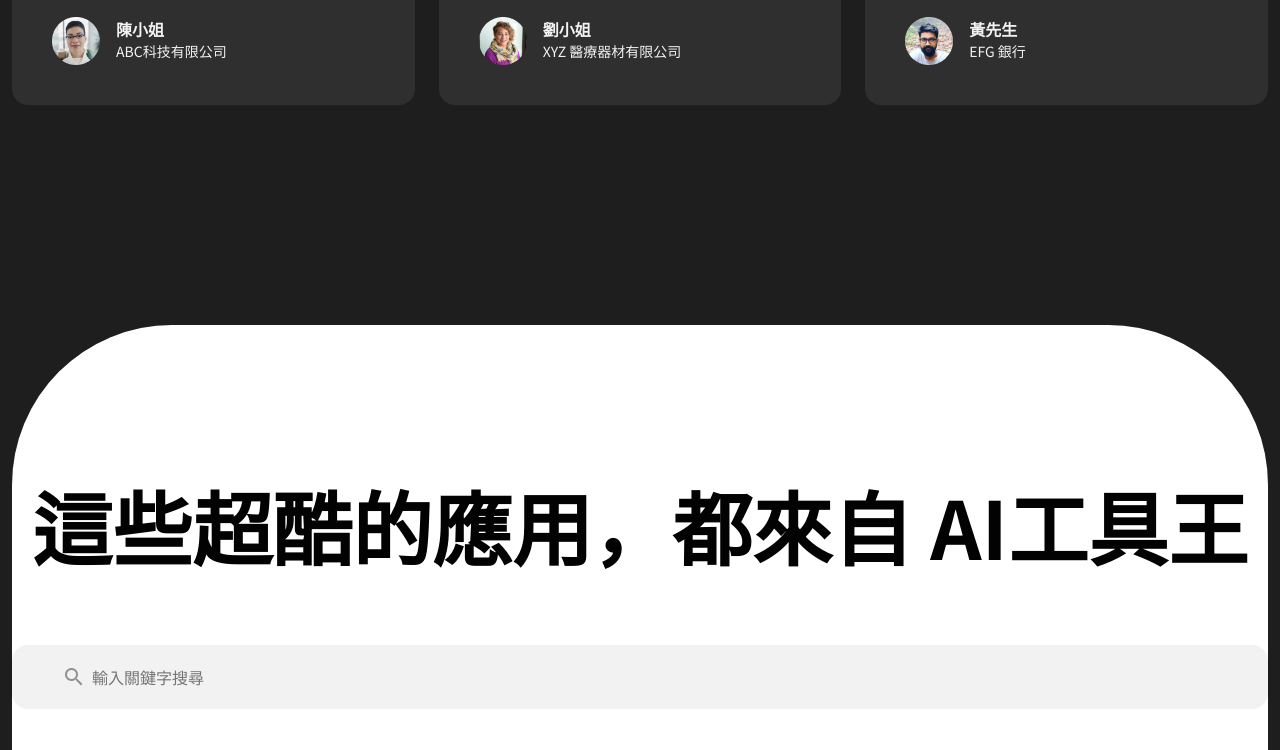
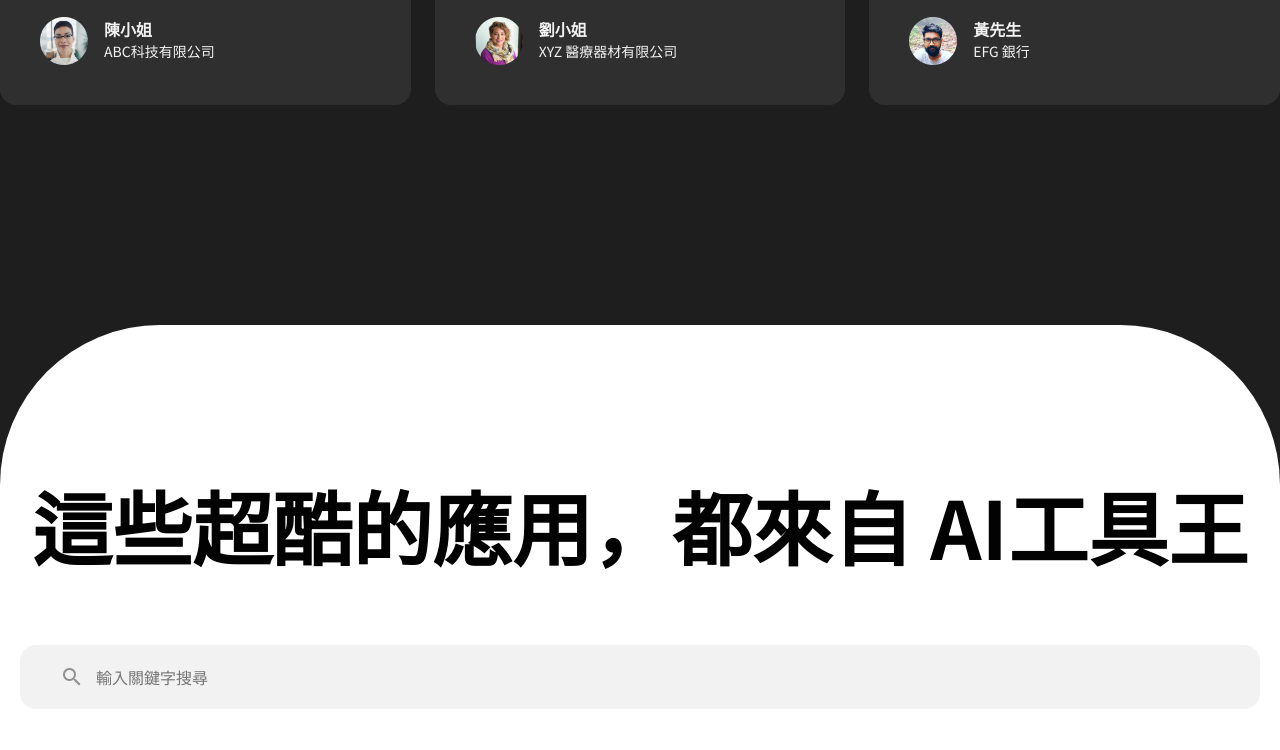
Before and after one commit to runweiting/2023-SEC-Task2, a plain HTML site: page index.html in a window 1280 px wide. Shown: the part 2739-3489 px from the top of the page. Drawn offline with nearby package versions, Linux system fonts and the light colour scheme.

Commit message:
add wrap

```diff
--- a/index.html
+++ b/index.html
@@ -22,6 +22,7 @@
 
 <body>
   <div class="container">
+    <div class="wrap">
       <div class="header">
         <div class="navbar">
           <h1><a href="#"><img src="images/logo.png" alt="AI工具王"></a></h1>
@@ -37,7 +38,6 @@
             <li><a href="#" class="TC-d03-b mb-8">首頁</a></li>
             <li><a href="#" class="TC-d03-b">定價</a></li>
           </ul>
-
         </div>
         <div class="navbar-banner">
           <h1 class="TC-d02-b lh-144 mt-40 mb-20">
@@ -168,13 +168,14 @@
           <div class="swiper-pagination"></div>
         </div>
       </div>
+    </div>
     <div class="tool mt-160">
-      <div class="tool-title">
-        <h2 class="TC-d03-b">這些超酷的應用，都來自 AI工具王</h2>
+      <div class="tool-title mb-80">
+        <h2 class="TC-d03-b">這些超酷的應用，<span class="break-rwd992">都來自 AI工具王</span></h2>
       </div>
-      <div class="tool-search mt-80">
+      <div class="input">
         <span class="material-icons">search</span>
-        <input type="search" class="search-bar TC-b-r" placeholder="輸入關鍵字搜尋" id="search">
+        <input type="search" class="search-bar TC-b-r" placeholder="輸入關鍵字搜尋" id="search" name="search">
       </div>
       <div class="tool-nav">
         <div class="filter-s">
--- a/scss/_base.scss
+++ b/scss/_base.scss
@@ -100,6 +100,9 @@
 .mb-24 {
     margin-bottom: 24px;
 }
+.mb-80 {
+    margin-bottom: 80px;
+}
 .mb-160 {
     margin-bottom: 160px;
 }
--- a/scss/_reset.scss
+++ b/scss/_reset.scss
@@ -83,6 +83,11 @@ a {
 	}
 }
 .container {
-    max-width: 1320px;
+    max-width: 100%;
+	padding: 0px;
+
+}
+.wrap {
+	max-width: 1320px;
     margin: 0 auto;
 }
--- a/scss/_tool.scss
+++ b/scss/_tool.scss
@@ -1,32 +1,30 @@
 .tool {
+    width: 100%;
     background: $black-0;
     border-radius: 160px;
-    padding: 160px 0;
+    padding: 160px 20px;
     color: $black-100;
     text-align: center;
 }
-.tool-search {
+.input {
+    max-width: 1296px;
+    margin: 0 auto;
     position: relative;
     .material-icons {
+        margin-right: 12px;
         color: $black-60;
-        z-index: 1;
         position: absolute;
         top: 20px;
-        left: 50px;
+        left: 40px;
     }
     .search-bar {
         width: 100%;
         height: 64px;
         border-radius: 16px;
         border: none;
-        padding: 20px 40px;
-        text-indent: 40px;
+        padding: 20px 40px 20px 76px;
         color: $black-60;
         background: $black-20;
-        z-index: 0;
-        position: absolute;
-        top: 0;
-        left: 0;
     }
 }
 .tool-nav {
@@ -151,6 +149,9 @@
 
 /* 992px */
 @media (max-width: 992px) {
+    .break-rwd992 {
+        display: inline-block;
+    }
 
 }
 /* 767px */
```
Also changed, not shown: css/all.css, 1 other file. Lines whose indentation alone changed are shown as unchanged.
